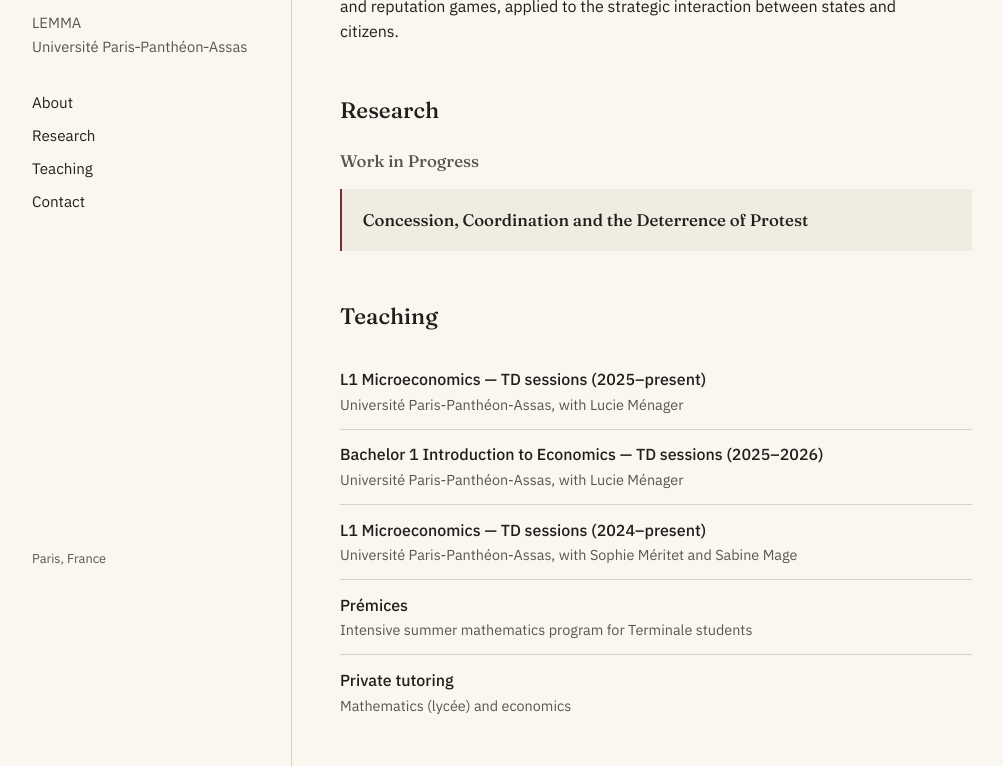
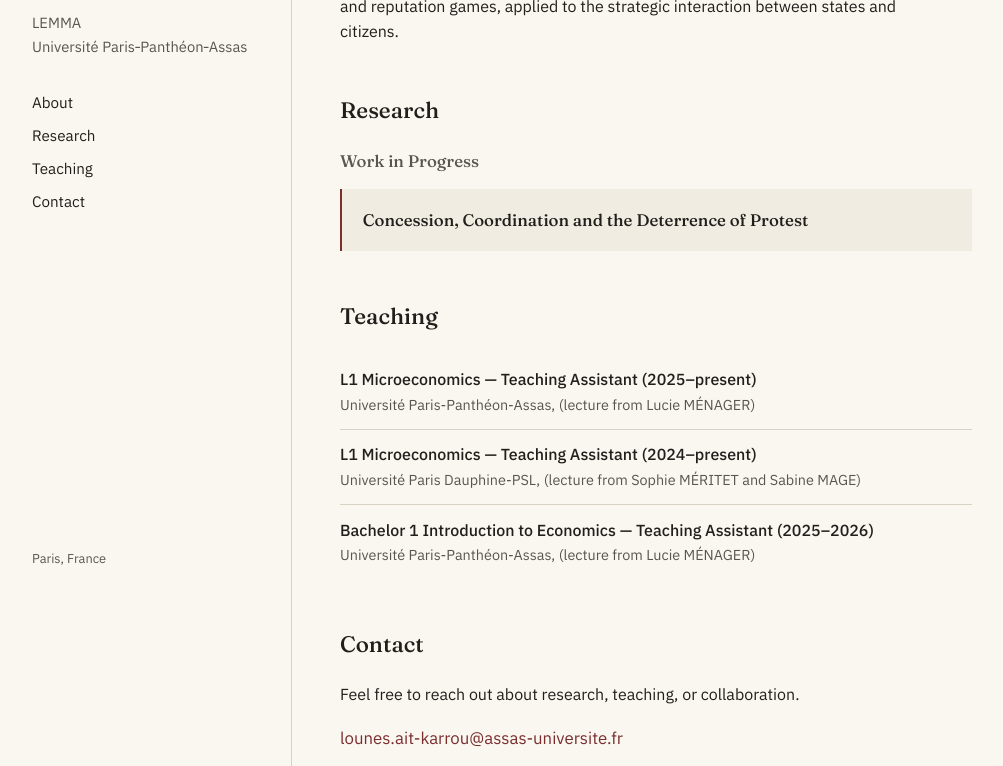
Before and after one commit to LounesAK/lounesak.github.io, a plain HTML site: page index.html in a window 1280 px wide. Shown: the part 186-952 px from the top of the page, without its empty margins (58-1061 px from the left). Drawn offline with Linux system fonts and the light colour scheme.

Commit message:
Update teaching assistant roles and contact email

```diff
--- a/index.html
+++ b/index.html
@@ -51,24 +51,16 @@
       <h2>Teaching</h2>
       <ul class="teaching-list">
         <li>
-          <span class="t-title">L1 Microeconomics — TD sessions (2025–present)</span>
-          <span class="t-detail">Université Paris-Panthéon-Assas, with Lucie Ménager</span>
+          <span class="t-title">L1 Microeconomics — Teaching Assistant (2025–present)</span>
+          <span class="t-detail">Université Paris-Panthéon-Assas, (lecture from Lucie MÉNAGER)</span>
         </li>
         <li>
-          <span class="t-title">Bachelor 1 Introduction to Economics — TD sessions (2025–2026)</span>
-          <span class="t-detail">Université Paris-Panthéon-Assas, with Lucie Ménager</span>
+          <span class="t-title">L1 Microeconomics — Teaching Assistant (2024–present)</span>
+          <span class="t-detail">Université Paris Dauphine-PSL, (lecture from Sophie MÉRITET and Sabine MAGE)</span>
         </li>
         <li>
-          <span class="t-title">L1 Microeconomics — TD sessions (2024–present)</span>
-          <span class="t-detail">Université Paris-Panthéon-Assas, with Sophie Méritet and Sabine Mage</span>
-        </li>
-        <li>
-          <span class="t-title">Prémices</span>
-          <span class="t-detail">Intensive summer mathematics program for Terminale students</span>
-        </li>
-        <li>
-          <span class="t-title">Private tutoring</span>
-          <span class="t-detail">Mathematics (lycée) and economics</span>
+          <span class="t-title">Bachelor 1 Introduction to Economics — Teaching Assistant (2025–2026)</span>
+          <span class="t-detail">Université Paris-Panthéon-Assas, (lecture from Lucie MÉNAGER)</span>
         </li>
       </ul>
     </section>
@@ -77,8 +69,7 @@
       <h2>Contact</h2>
       <p>Feel free to reach out about research, teaching, or collaboration.</p>
       <p class="contact-links">
-        <a href="mailto:lounes.example@example.com">lounes.example@example.com</a><br>
-        <a href="#">CV (PDF)</a> · <a href="#">Google Scholar</a>
+        <a href="mailto:lounes.ait-karrou@assas-universite.fr">lounes.ait-karrou@assas-universite.fr</a>
       </p>
     </section>
 
```
